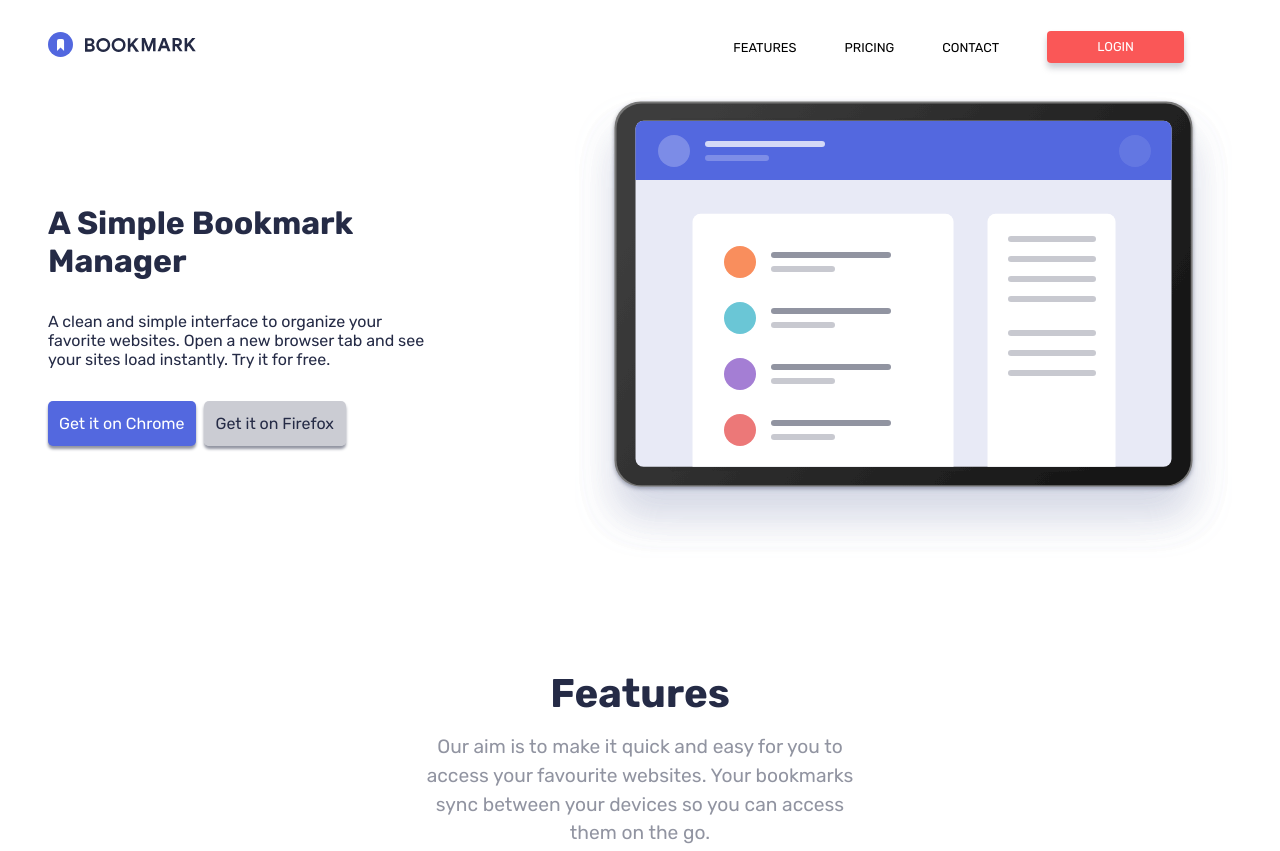
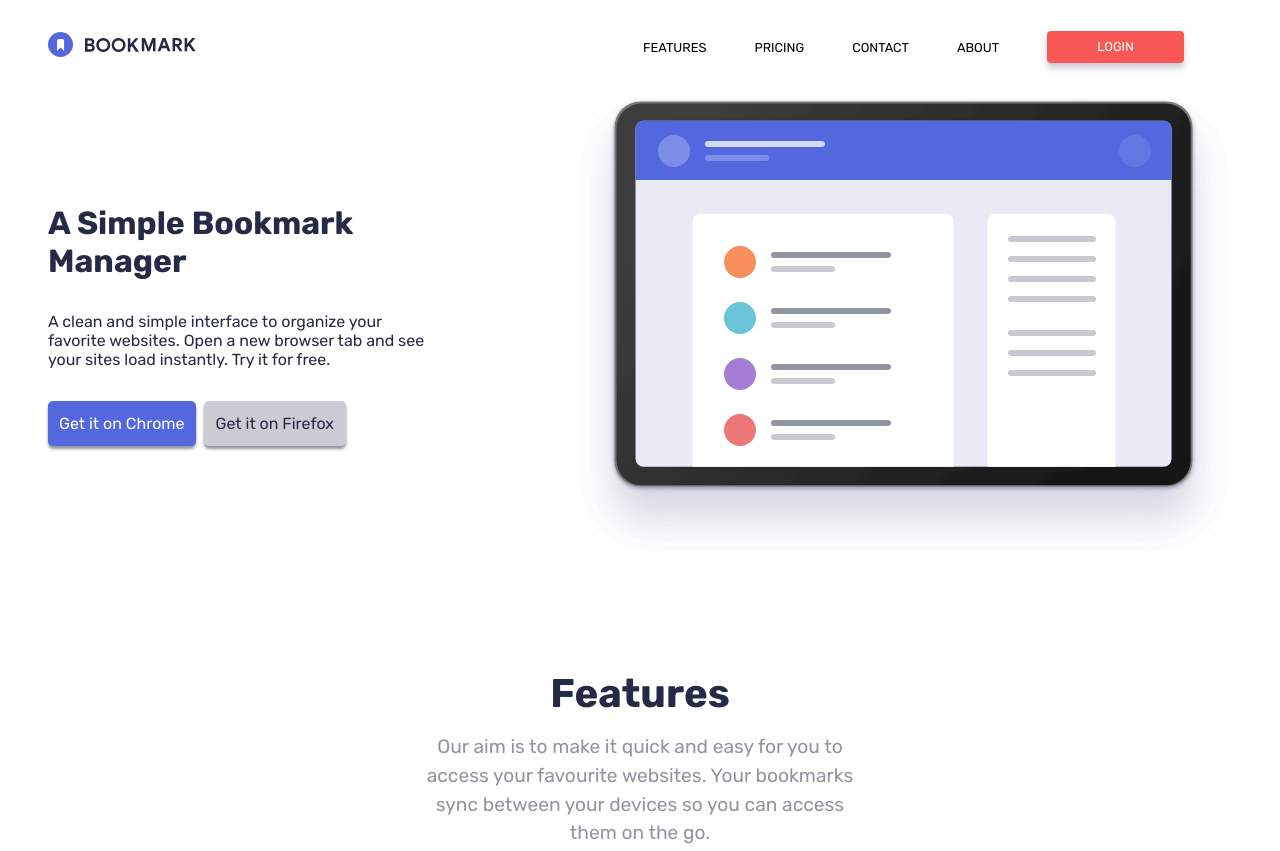
Before and after one commit to olawale-oloye/bookmark, a plain HTML site: page index.html in a window 1280 px wide. Shown: the top 851 px of the page. Drawn offline with nearby package versions, Linux system fonts and the light colour scheme.

Commit message:
new feature added to a branch

```diff
--- a/index.html
+++ b/index.html
@@ -37,6 +37,7 @@
         <li><a href="#allFeatures">features</a></li>
         <li><a href="#extension">pricing</a></li>
         <li><a href="#footTop">contact</a></li>
+        <li><a href="/">about</a></li>
         <li><a href="#" class="btn_special">login</a></li>
 
         <div class="nav-social">
```
